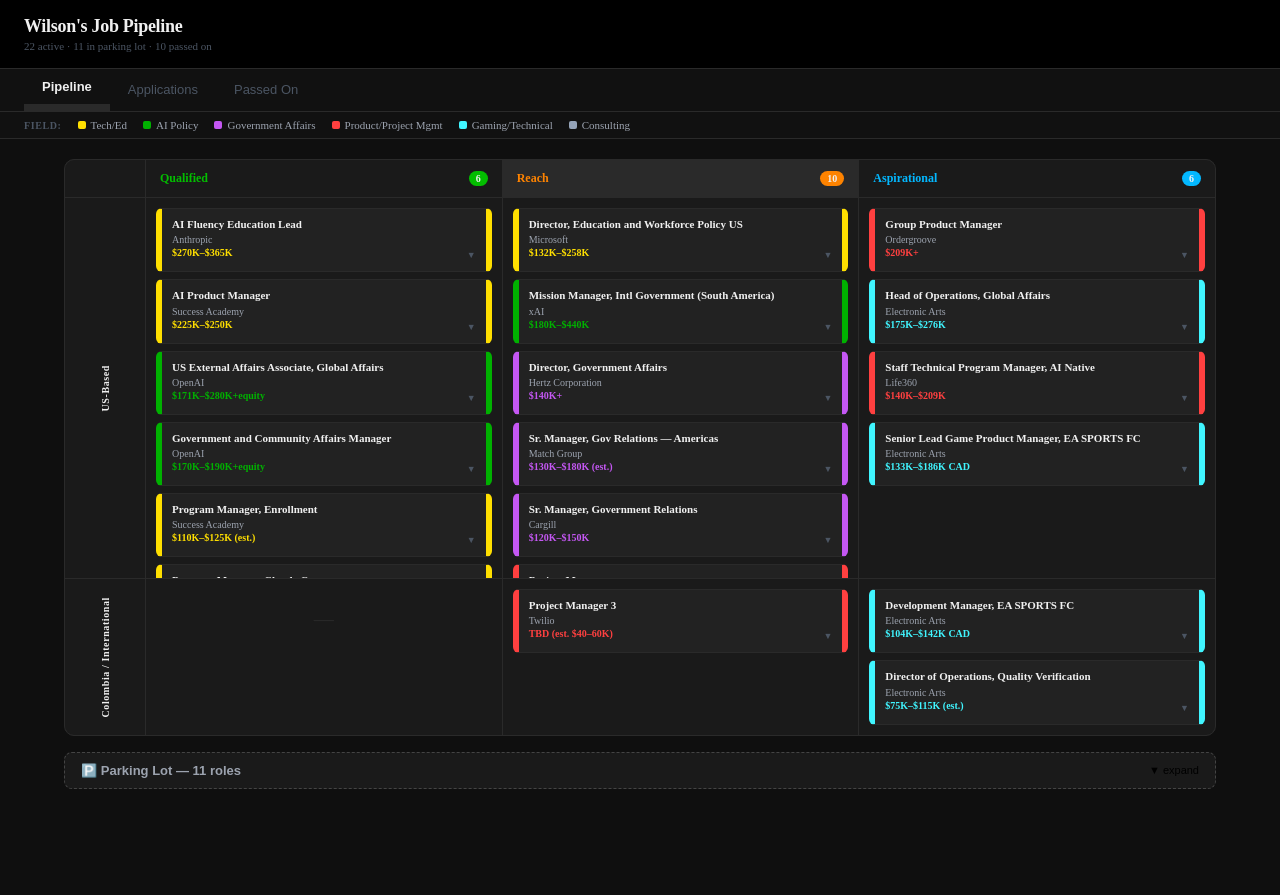
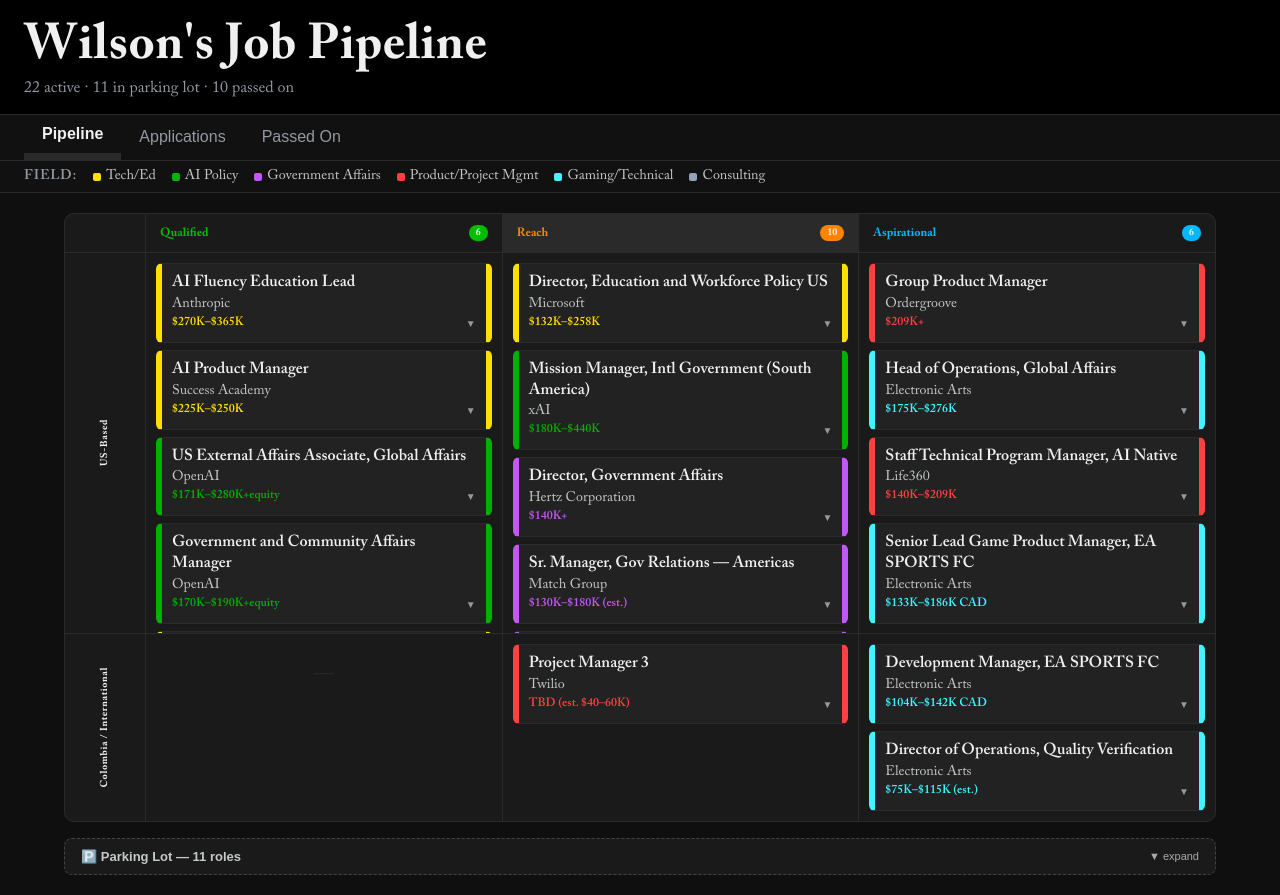
Before and after one commit to wipava13/Learning2Code, a React (Vite) app: page / in a window 1280 px wide. Before the commit the page ends 809 px from the top, so only its background shows below. Built offline with nearby package versions, Linux system fonts and the light colour scheme; what webfontloader would draw is missing.

Commit message:
Initial Visual Mods

```diff
--- a/package.json
+++ b/package.json
@@ -15,6 +15,7 @@
   },
   "devDependencies": {
     "@vitejs/plugin-react": "^4.3.1",
+    "vital": "^0.0.2",
     "vite": "^5.4.21"
   }
 }
--- a/src/styles.js
+++ b/src/styles.js
@@ -5,8 +5,8 @@
   SURF2: "#222222",
   BORDER: "#2a2a2a",
   TEXT: "#f0f0f0",
-  TEXT2: "#9ca3af",
-  TEXT3: "#4b5563",
+  TEXT2: "#c5c9ca",
+  TEXT3: "#939aa2",
 };
 
 // ── Career Ladder Colors ─────────────────────────────────────
@@ -65,7 +65,7 @@
 export const STYLES = {
   // ═══ CONTAINER & LAYOUT ═══
   container: {
-    fontFamily: "Aboreto",
+    fontFamily: "Adobe Caslon Pro",
     background: COLORS.BG,
     minHeight: "100vh",
     color: COLORS.TEXT,
@@ -80,17 +80,17 @@
 
   headerTitle: {
     margin: 0,
-    fontSize: 18,
+    fontSize:50,
     fontWeight: 700,
-    letterSpacing: "-0.3px",
+    letterSpacing: "0.5px",
     color: COLORS.TEXT,
+    fontFamily: 'Mrs. Eaves Small Caps',
   },
 
   pageSubtitle: {
-    fontSize: 11,
+    fontSize: 16,
     color: COLORS.TEXT3,
     margin: "3px 0 0",
-    fontFamily: "Figtree",
   },
 
   // ═══ TABS ═══
@@ -109,12 +109,12 @@
   },
 
   tabLabel: {
-    fontSize: 13,
+    fontSize: 16,
     fontWeight: 400,
   },
 
   tabLabelActive: {
-    fontSize: 13,
+    fontSize: 16,
     fontWeight: 700,
   },
 
@@ -130,14 +130,14 @@
   },
 
   legendLabel: {
-    fontSize: 10,
+    fontSize: 14,
     color: COLORS.TEXT3,
     fontWeight: 600,
     letterSpacing: "0.06em",
   },
 
   legendItemName: {
-    fontSize: 11,
+    fontSize: 14,
     color: COLORS.TEXT2,
   },
 
@@ -149,13 +149,13 @@
   },
 
   sectionDesc: {
-    fontSize: 12,
+    fontSize: 14,
     color: COLORS.TEXT3,
     margin: "0 0 16px",
   },
 
   sectionDescKanban: {
-    fontSize: 12,
+    fontSize: 14,
     color: COLORS.TEXT3,
     margin: "0 0 18px",
   },
@@ -259,40 +259,42 @@
   },
 
   cardRole: {
-    fontSize: 11,
+    fontSize: 16,
     fontWeight: 600,
     color: COLORS.TEXT,
     lineHeight: 1.3,
     marginBottom: 3,
+    fontFamily: "Mrs. Eaves Small Caps",
   },
 
   cardCompany: {
-    fontSize: 10,
+    fontSize: 14,
     color: COLORS.TEXT2,
     marginBottom: 2,
   },
 
   cardSalary: {
-    fontSize: 10,
+    fontSize: 12,
     fontWeight: 600,
     marginBottom: 5,
   },
 
   cardLocation: {
-    fontSize: 10,
+    fontSize: 12,
     color: COLORS.TEXT3,
     marginBottom: 5,
   },
 
   cardNote: {
-    fontSize: 11,
+    fontSize: 12,
     color: COLORS.TEXT2,
     lineHeight: 1.55,
     margin: "0 0 8px",
+    fontStyle: "normal",
   },
 
   cardToggleIcon: {
-    fontSize: 9,
+    fontSize: 10,
     color: COLORS.TEXT3,
   },
 
@@ -334,7 +336,7 @@
   },
 
   kanbanRole: {
-    fontSize: 11,
+    fontSize: 16,
     fontWeight: 700,
     color: COLORS.TEXT,
     marginBottom: 2,
@@ -343,31 +345,31 @@
   },
 
   kanbanCompany: {
-    fontSize: 10,
+    fontSize: 14,
     color: COLORS.TEXT2,
     marginBottom: 2,
   },
 
   kanbanSalary: {
-    fontSize: 10,
+    fontSize: 12,
     fontWeight: 600,
     marginBottom: 7,
   },
 
   kanbanStatus: {
-    fontSize: 9,
+    fontSize: 14,
     fontWeight: 700,
     padding: "1px 5px",
     borderRadius: 8,
   },
 
   kanbanStatusLabel: {
-    fontSize: 9,
+    fontSize: 14,
     color: COLORS.TEXT3,
   },
 
   kanbanButton: {
-    fontSize: 9,
+    fontSize: 14,
     fontWeight: 700,
     padding: "3px 0",
     borderRadius: 4,
@@ -395,6 +397,7 @@
 
   parkingToggleSub: {
     fontSize: 11,
+    color: "#AAAAAA",
   },
 
   parkingContainer: {
@@ -418,13 +421,13 @@
   },
 
   parkingZoneTitle: {
-    fontSize: 12,
+    fontSize: 20,
     fontWeight: 700,
     color: COLORS.TEXT,
   },
 
   parkingZoneSubtitle: {
-    fontSize: 10,
+    fontSize: 14,
     color: COLORS.TEXT3,
   },
 
```
Also changed, not shown: 1 other file (tests, documents, lock files or other folders).
